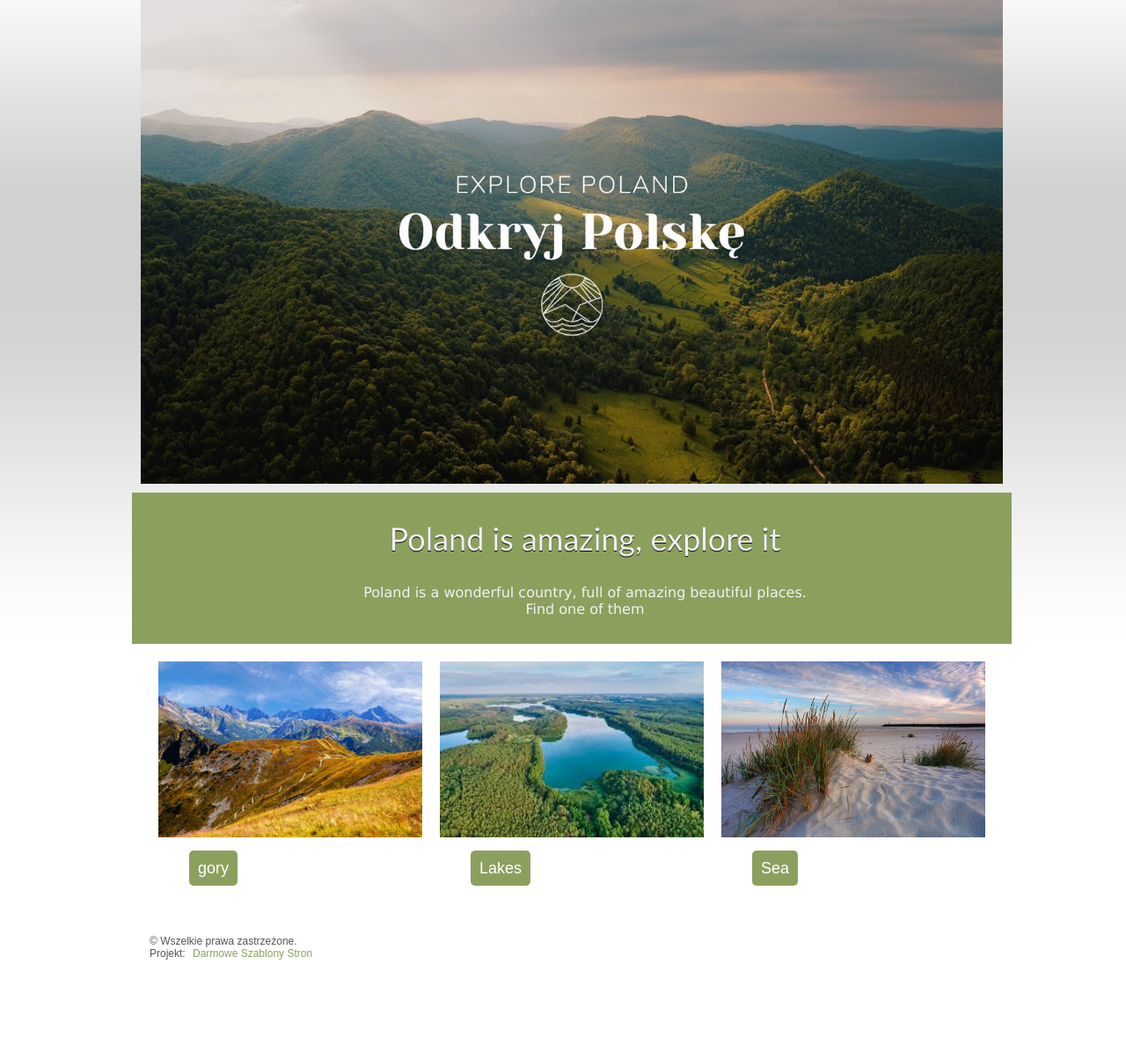
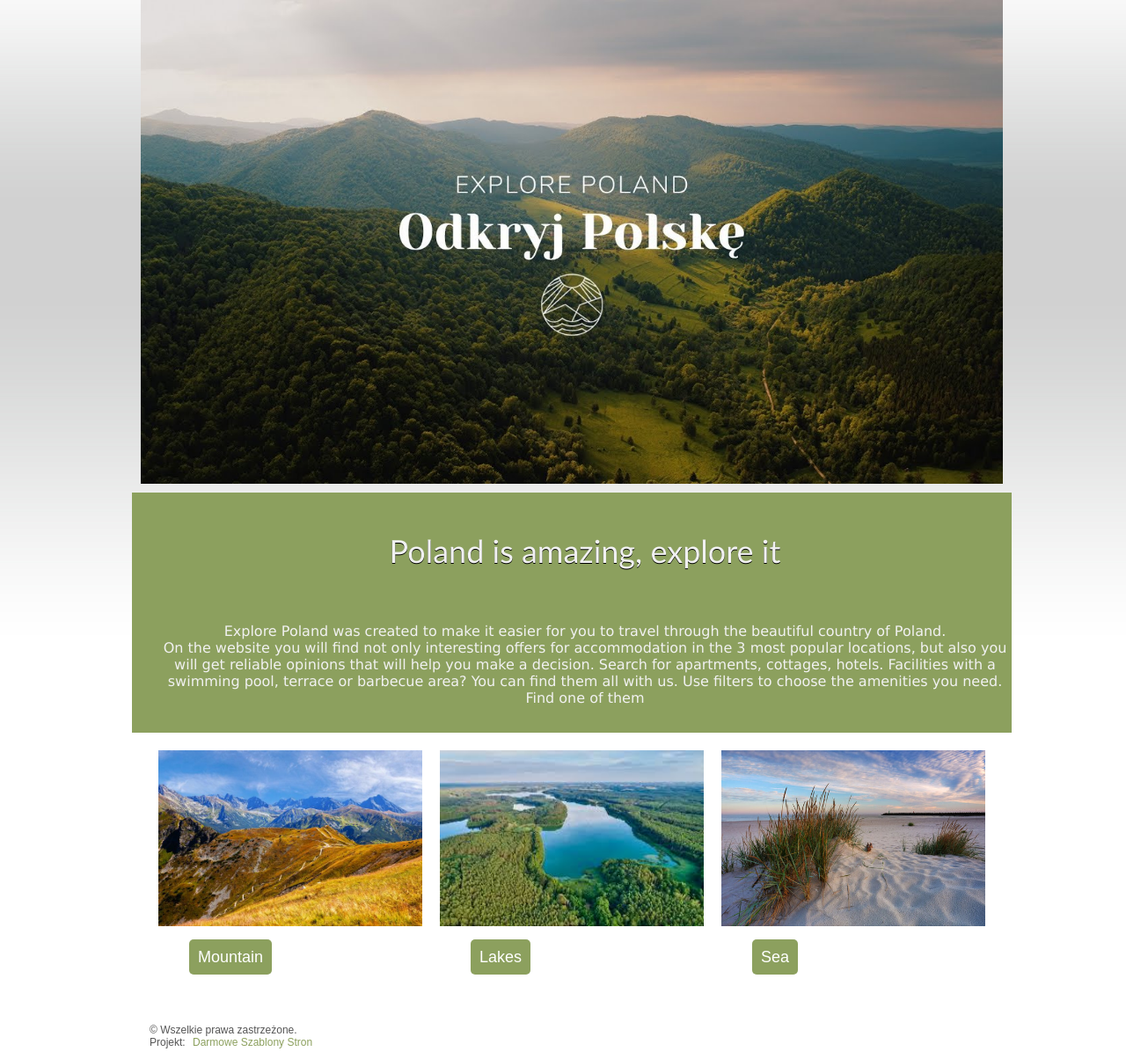
Before and after one commit to pawel-jasnowski/explore_poland_final_project, a Django app: page / in a window 1280 px wide. Shown: the part 76-1280 px from the top of the page at 88% size. Before the commit the page ends 1167 px from the top, so only its background shows below. Run offline with Django 4.2, Linux system fonts and the light colour scheme.

Commit message:
places.css and place.html and base.html ale imagines

```diff
--- a/home_page_app/templates/home.html
+++ b/home_page_app/templates/home.html
@@ -14,9 +14,9 @@
 
     <div id="menu">
         <ul>
-            <li><a href="/home_page">Home</a></li>
-            <li><a href="#">About</a></li>
-            <li><a href="#">Offer</a></li>
+            <li><a href="/">Home</a></li>
+            <li><a href="#title">About</a></li>
+            <li><a href="#offer">Offer</a></li>
             <li><a href="#">Login</a></li>
         </ul>
     </div>
--- a/home_page_app/templates/home_page.html
+++ b/home_page_app/templates/home_page.html
@@ -4,18 +4,21 @@
 {% block content %}
     <div id="header">
         <div id="title_head">
-            <h2>Poland is amazing, explore it</h2>
+            <a name="title"><h2>Poland is amazing, explore it</h2></a>
             <p>
-                Poland is a wonderful country, full of amazing beautiful
-                places. <br>Find one of them</p>
+                Explore Poland was created to make it easier for you to travel through the beautiful country of Poland.<br>
+On the website you will find not only interesting offers for accommodation in the 3 most popular locations, but also you will get reliable opinions that will help you make a decision.
+
+Search for apartments, cottages, hotels.
+Facilities with a swimming pool, terrace or barbecue area? You can find them all with us. Use filters to choose the amenities you need.<br>Find one of them</p>
             <br>
         </div>
 
-    <div id="solid">
+<div id="solid">
 
         <div id="solid_box" class="margin3">
-     <img src="{% static 'homepage/gory.jpg' %}">
-             <a href="https://developer.mozilla.org/en-US/docs/Learn/Server-side/Django/Home_page">gory</a>
+<img src="{% static 'homepage/gory.jpg' %}">
+<a href="https://developer.mozilla.org/en-US/docs/Learn/Server-side/Django/Home_page">Mountain</a>
                     </div>
 
         <div id="solid_box" class="margin2">
@@ -31,6 +34,7 @@
                </div>
        </div>
 
+
 <div id="footer">
 <p>© Wszelkie prawa zastrzeżone. <br> Projekt: <a
              href="http://www.templatki.net">Darmowe Szablony Stron</a></p>
```
